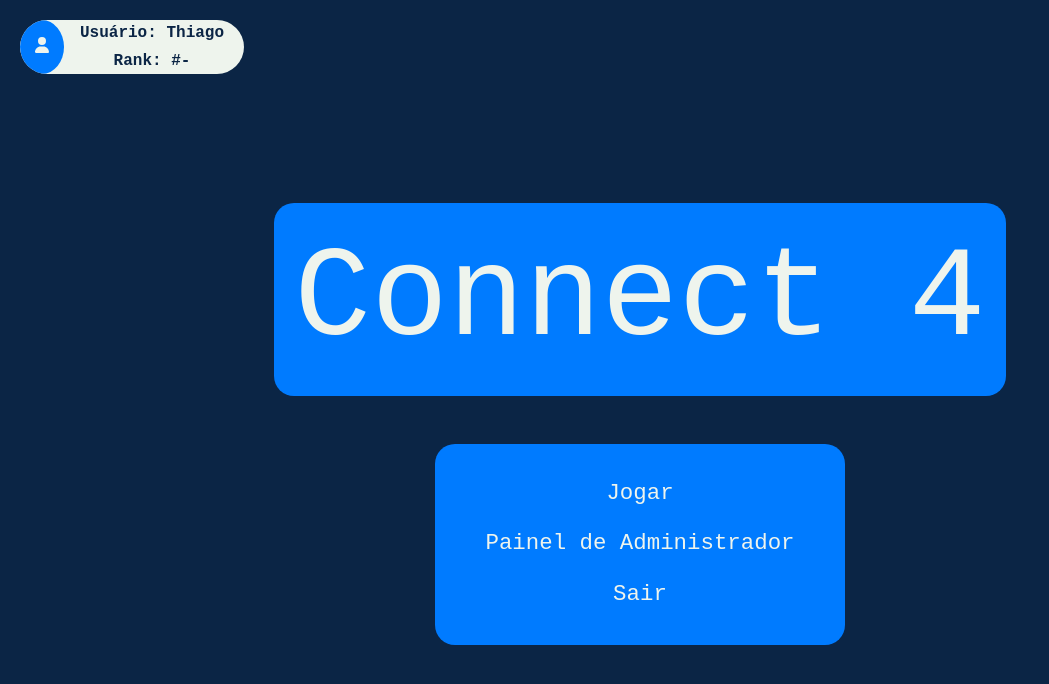
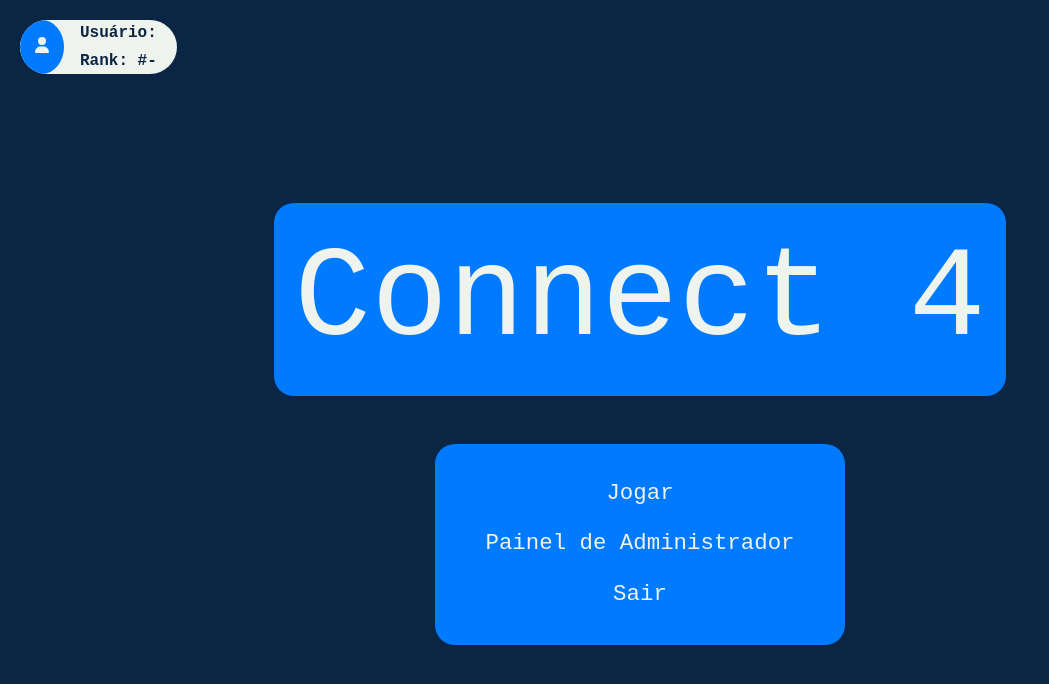
Before and after one commit to AugustoYukio/Connect-4, a React (Create React App) app: page /connect4/home in a window 1280 px wide. Shown: the top 684 px of the page, without its empty margins (0-1049 px from the left). Built offline with nearby package versions, Linux system fonts and the light colour scheme.

Commit message:
[SignIn/Menu] Salvando cookies/Colocando UserName no card do Menu

```diff
--- a/package.json
+++ b/package.json
@@ -42,6 +42,7 @@
     "jquery": "^3.6.1",
     "popper.js": "^1.16.1",
     "react": "^18.2.0",
+    "react-cookie": "^4.1.1",
     "react-dom": "^18.2.0",
     "react-router-dom": "^5.3.4",
     "react-scripts": "^5.0.1"
--- a/src/pages/Home/Home.jsx
+++ b/src/pages/Home/Home.jsx
@@ -5,13 +5,15 @@ import Menu from "../Menu/Menu"
 import Admin from "../Admin/Admin"
 import User from "../../components/User/User";
 import { Route, useRouteMatch } from 'react-router-dom';
+import { useCookies } from "react-cookie";
 
 export default () => {
     const { path, url } = useRouteMatch();
+    const [cookies] = useCookies();
 
     return (
         <div className="Home">
-            <User user="Thiago" />
+            <User user={cookies.userName} />
             <Route exact path={`${path}/`}>
                 <Menu />
             </Route>
--- a/src/pages/SignIn/SingIn.jsx
+++ b/src/pages/SignIn/SingIn.jsx
@@ -1,5 +1,6 @@
 import React, { useEffect, useState } from "react";
 import { useHistory } from "react-router-dom";
+import { useCookies } from 'react-cookie';
 import './SignIn.css';
 import Card from "../../components/Card/Card";
 import Input from "../../components/Input/Input";
@@ -14,6 +15,7 @@ export default () => {
 
     let history = useHistory();
 
+    const [cookies, setCookie] = useCookies(['name']);
     const [login, setLogin] = useState("");
     const [pwd, setPwd] = useState("");
     const [error, setError] = useState(initialErrorState);
@@ -59,7 +61,10 @@ export default () => {
 
         if(xhttp.status == 200){
             var json_response = JSON.parse(xhttp.responseText);
-            localStorage.setItem("token", json_response.token);
+            var parsedJwt = parseJwt(json_response.token);
+            setCookie('token', json_response.token, { path: '/' });
+            setCookie('userName', user, { path: '/' });
+            setCookie('userID', parsedJwt.sub, { path: '/' });
             return true;
         }
 
@@ -75,6 +80,16 @@ export default () => {
         clearError();
         validate(login, pwd) ? history.push('/home') : history.push('/signin');
     }
+
+    function parseJwt (token) {
+        var base64Url = token.split('.')[1];
+        var base64 = base64Url.replace(/-/g, '+').replace(/_/g, '/');
+        var jsonPayload = decodeURIComponent(window.atob(base64).split('').map(function(c) {
+            return '%' + ('00' + c.charCodeAt(0).toString(16)).slice(-2);
+        }).join(''));
+
+        return JSON.parse(jsonPayload);
+    };
 
     useEffect(() => {
         setShowError(error.errorList.length > 0)
```
Also changed, not shown: 1 other file (tests, documents, lock files or other folders).
